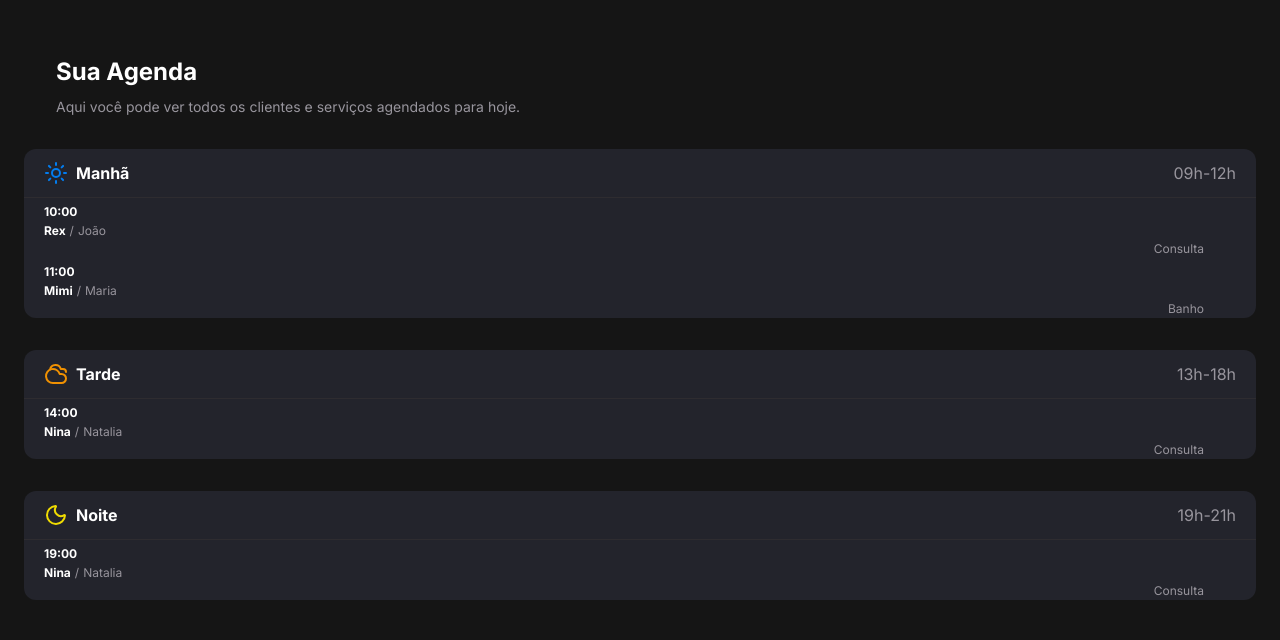
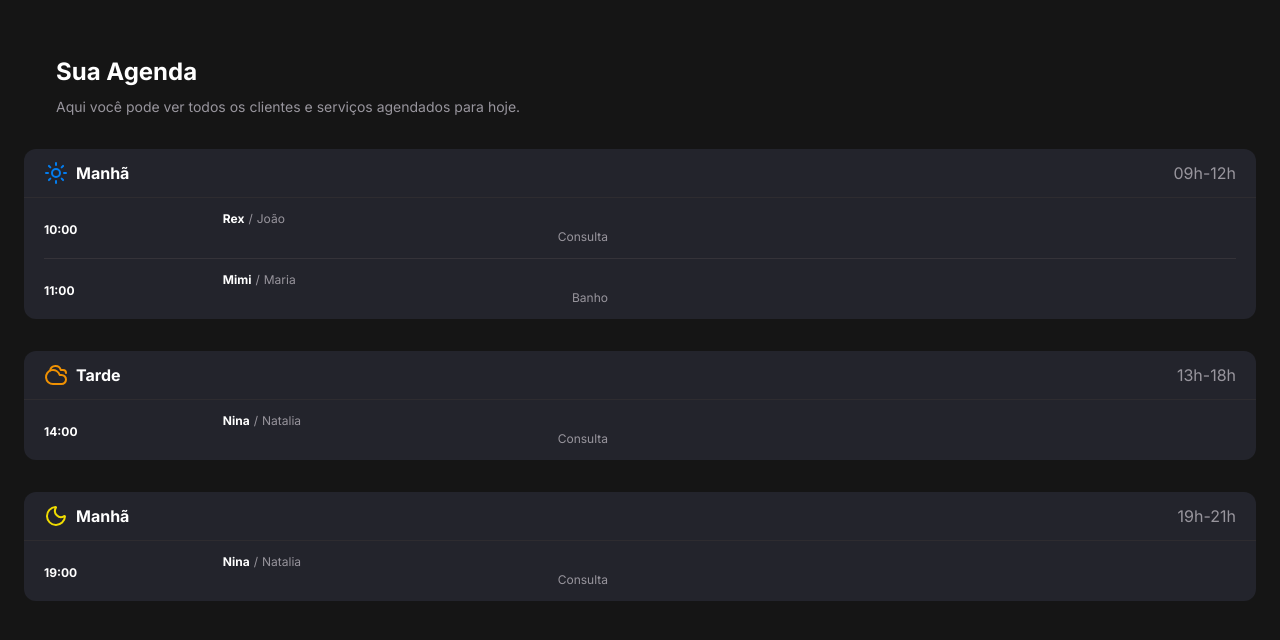
Before and after one commit to MauricioRezende/rocketseat-pet-shop, a Next.js app: page / in a window 1280 px wide. Shown: the top 640 px of the page. Built offline with nearby package versions, Linux system fonts and the light colour scheme.

Commit message:
feat: continuing AppointmentCard component

```diff
--- a/src/app/page.tsx
+++ b/src/app/page.tsx
@@ -1,99 +1,8 @@
-import { Appointment as AppointmentPrisma } from '@/generated/prisma';
-import {
-  Appointment,
-  AppointmentPeriod,
-  AppointmentPeriodDay,
-} from '@/types/appointment';
-import { PeriodSection } from '@/components/period-section/period-section';
-
-const appointments = [
-  {
-    id: '1',
-    petName: 'Rex',
-    description: 'Consulta',
-    tutorName: 'João',
-    phone: '1234567890',
-    scheduleAt: new Date('2025-08-17T10:00:00'),
-  },
-  {
-    id: '2',
-    petName: 'Mimi',
-    tutorName: 'Maria',
-    description: 'Banho',
-    phone: '1234567890',
-    scheduleAt: new Date('2025-08-17T11:00:00'),
-  },
-  {
-    id: '3',
-    petName: 'Nina',
-    tutorName: 'Natalia',
-    description: 'Consulta',
-    phone: '1234567890',
-    scheduleAt: new Date('2025-08-17T14:00:00'),
-  },
-  {
-    id: '4',
-    petName: 'Nina',
-    tutorName: 'Natalia',
-    description: 'Consulta',
-    phone: '1234567890',
-    scheduleAt: new Date('2025-08-17T19:00:00'),
-  },
-];
-
-const getPeriod = (hour: number): AppointmentPeriodDay => {
-  if (hour >= 9 && hour < 12) return 'morning';
-  if (hour >= 13 && hour < 18) return 'afternoon';
-  return 'evening';
-};
-
-function groupAppointmentByPeriod(
-  appointments: AppointmentPrisma[]
-): AppointmentPeriod[] {
-  const transformedAppointments: Appointment[] = appointments?.map((apt) => ({
-    ...apt,
-    time: apt.scheduleAt.toLocaleTimeString('pt-BR', {
-      hour: '2-digit',
-      minute: '2-digit',
-    }),
-    service: apt.description,
-    period: getPeriod(apt.scheduleAt.getHours()),
-  }));
-
-  const morningAppointments = transformedAppointments.filter(
-    (apt) => apt.period === 'morning'
-  );
-  const afternoonAppointments = transformedAppointments.filter(
-    (apt) => apt.period === 'afternoon'
-  );
-  const eveningAppointments = transformedAppointments.filter(
-    (apt) => apt.period === 'evening'
-  );
-
-  return [
-    {
-      title: 'Manhã',
-      type: 'morning',
-      timeRange: '09h-12h',
-      appointments: morningAppointments,
-    },
-    {
-      title: 'Tarde',
-      type: 'afternoon',
-      timeRange: '13h-18h',
-      appointments: afternoonAppointments,
-    },
-    {
-      title: 'Noite',
-      type: 'evening',
-      timeRange: '19h-21h',
-      appointments: eveningAppointments,
-    },
-  ];
-}
+import { PeriodSection } from '@/components/period-section';
+import { APPOINTMENT_DATA, groupAppointmentByPeriod } from '@/utils';
 
 export default function Home() {
-  const periods = groupAppointmentByPeriod(appointments);
+  const periods = groupAppointmentByPeriod(APPOINTMENT_DATA);
 
   return (
     <div className="bg-background-primary p-6">
--- a/src/components/appointment-card/appointment-card.tsx
+++ b/src/components/appointment-card/appointment-card.tsx
@@ -1,12 +1,22 @@
+import { cn } from '@/lib/utils';
 import { Appointment } from '@/types/appointment';
 
 type AppointmentCardProps = {
   appointment: Appointment;
+  isFirstInSection?: boolean;
 };
 
-export const AppointmentCard = ({ appointment }: AppointmentCardProps) => {
+export const AppointmentCard = ({
+  appointment,
+  isFirstInSection = false,
+}: AppointmentCardProps) => {
   return (
-    <div>
+    <div
+      className={cn(
+        'grid grid-cols-2 md:grid-cols-[15%_35%_30%_20%] items-center py-3',
+        !isFirstInSection && 'border-t border-[#353339]'
+      )}
+    >
       <div className="text-left pr-4 md:pr-0">
         <span className="text-label-small text-content-primary font-semibold">
           {appointment.time}
--- a/src/components/period-section/period-section.tsx
+++ b/src/components/period-section/period-section.tsx
@@ -36,7 +36,11 @@ export const PeriodSection = ({ period }: PeriodSectionProps) => {
             </div>
 
             {period.appointments.map((appointment, index) => (
-              <AppointmentCard key={index} appointment={appointment} />
+              <AppointmentCard
+                key={index}
+                appointment={appointment}
+                isFirstInSection={index === 0}
+              />
             ))}
           </div>
         </div>
--- /dev/null
+++ b/src/utils/appointment-utils.ts
@@ -0,0 +1,57 @@
+import { Appointment as AppointmentPrisma } from '@/generated/prisma';
+import {
+  Appointment,
+  AppointmentPeriod,
+  AppointmentPeriodDay,
+} from '@/types/appointment';
+
+export const getPeriod = (hour: number): AppointmentPeriodDay => {
+  if (hour >= 9 && hour < 12) return 'morning';
+  if (hour >= 13 && hour < 18) return 'afternoon';
+  return 'evening';
+};
+
+export function groupAppointmentByPeriod(
+  appointments: AppointmentPrisma[]
+): AppointmentPeriod[] {
+  const transformedAppointments: Appointment[] = appointments?.map((apt) => ({
+    ...apt,
+    time: apt.scheduleAt.toLocaleTimeString('pt-BR', {
+      hour: '2-digit',
+      minute: '2-digit',
+    }),
+    service: apt.description,
+    period: getPeriod(apt.scheduleAt.getHours()),
+  }));
+
+  const morningAppointments = transformedAppointments.filter(
+    (apt) => apt.period === 'morning'
+  );
+  const afternoonAppointments = transformedAppointments.filter(
+    (apt) => apt.period === 'afternoon'
+  );
+  const eveningAppointments = transformedAppointments.filter(
+    (apt) => apt.period === 'evening'
+  );
+
+  return [
+    {
+      title: 'Manhã',
+      type: 'morning',
+      timeRange: '09h-12h',
+      appointments: morningAppointments,
+    },
+    {
+      title: 'Tarde',
+      type: 'afternoon',
+      timeRange: '13h-18h',
+      appointments: afternoonAppointments,
+    },
+    {
+      title: 'Manhã',
+      type: 'evening',
+      timeRange: '19h-21h',
+      appointments: eveningAppointments,
+    },
+  ];
+}
--- /dev/null
+++ b/src/utils/index.ts
@@ -0,0 +1,2 @@
+export * from './appointment-utils';
+export * from './mock-data';
--- /dev/null
+++ b/src/utils/mock-data.ts
@@ -0,0 +1,34 @@
+export const APPOINTMENT_DATA = [
+  {
+    id: '1',
+    petName: 'Rex',
+    description: 'Consulta',
+    tutorName: 'João',
+    phone: '1234567890',
+    scheduleAt: new Date('2025-08-17T10:00:00'),
+  },
+  {
+    id: '2',
+    petName: 'Mimi',
+    tutorName: 'Maria',
+    description: 'Banho',
+    phone: '1234567890',
+    scheduleAt: new Date('2025-08-17T11:00:00'),
+  },
+  {
+    id: '3',
+    petName: 'Nina',
+    tutorName: 'Natalia',
+    description: 'Consulta',
+    phone: '1234567890',
+    scheduleAt: new Date('2025-08-17T14:00:00'),
+  },
+  {
+    id: '4',
+    petName: 'Nina',
+    tutorName: 'Natalia',
+    description: 'Consulta',
+    phone: '1234567890',
+    scheduleAt: new Date('2025-08-17T19:00:00'),
+  },
+];
```
